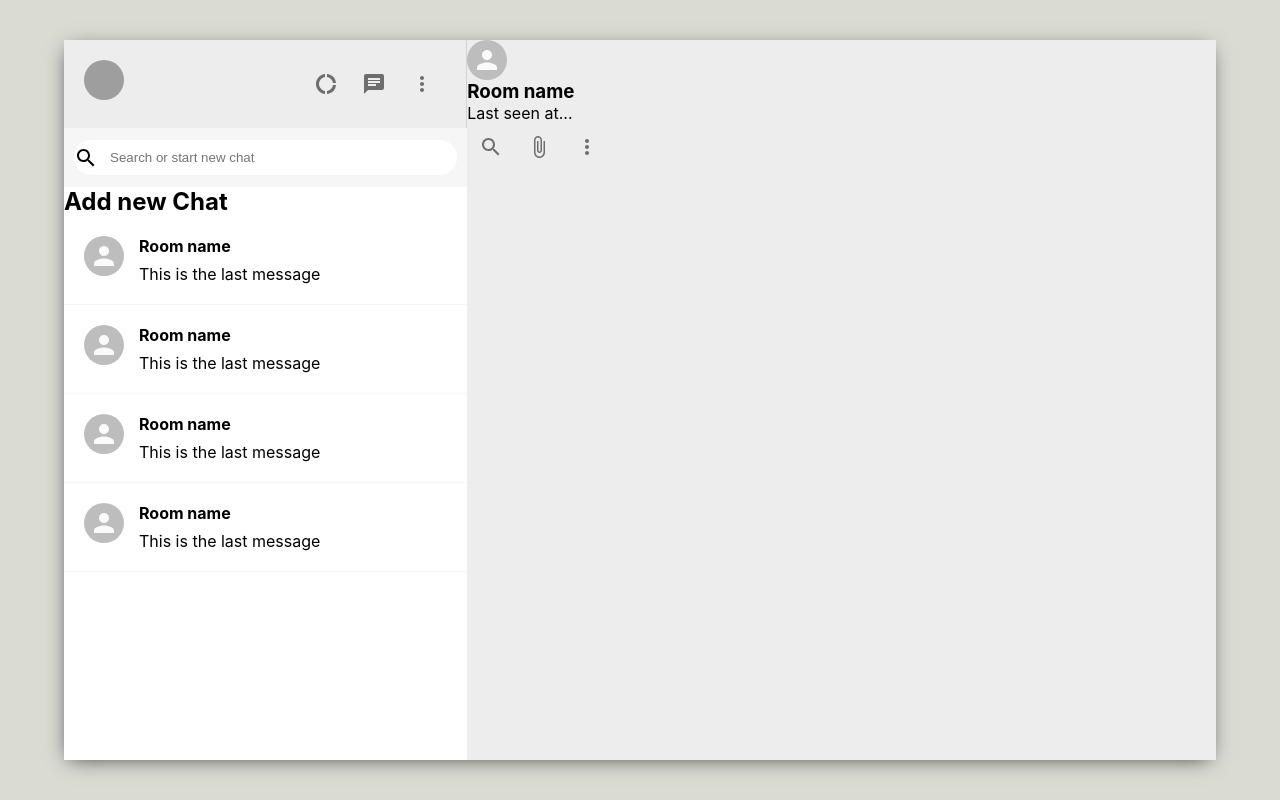
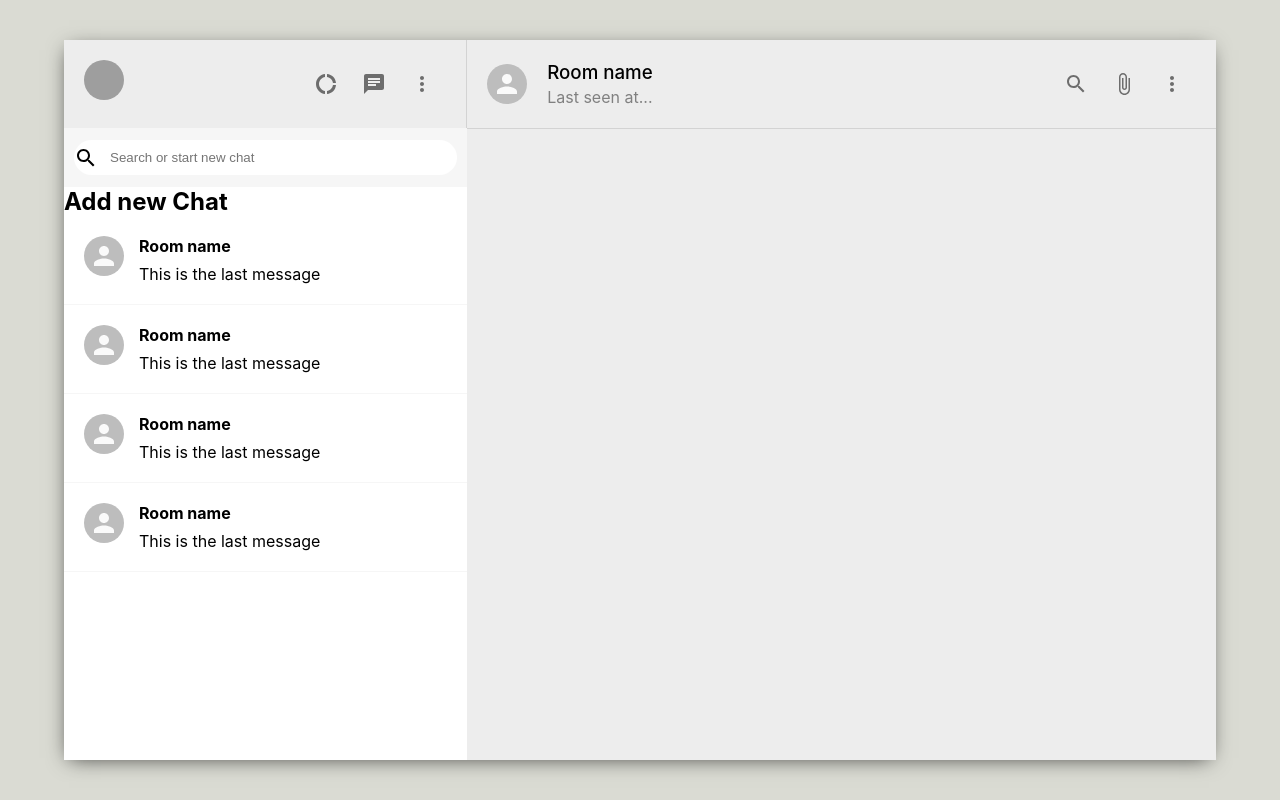
Before and after one commit to afrinnusrat/whatsapp-web-clone-frontend, a React (Create React App) app: page / in a window 1280 px wide. Built offline with nearby package versions, Linux system fonts and the light colour scheme; grey boxes are pictures that could not be loaded.

Commit message:
Styling for .chat__header, .chat__headerInfo, .chat__headerInfo > h3, .chat__headerInfo > p

```diff
--- a/src/Chat.css
+++ b/src/Chat.css
@@ -3,3 +3,24 @@
   flex-direction: column;
   flex: 0.65;
 }
+
+.chat__header {
+  padding: 20px;
+  display: flex;
+  align-items: center;
+  border-bottom: 1px solid lightgray;
+}
+
+.chat__headerInfo {
+  flex: 1;
+  padding-left: 20px;
+}
+
+.chat__headerInfo > h3 {
+  margin-bottom: 3px;
+  font-weight: 500;
+}
+
+.chat__headerInfo > p {
+  color: gray;
+}
```
